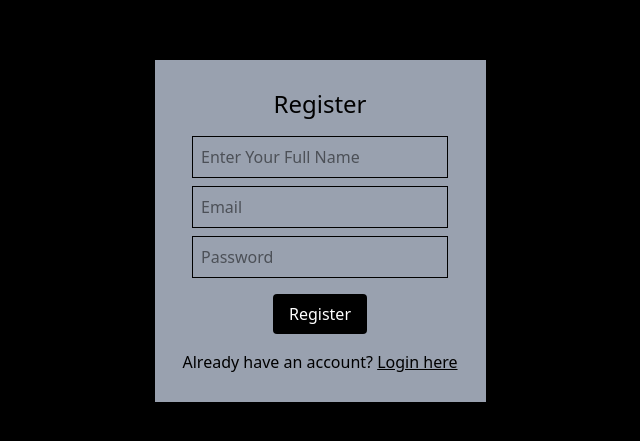
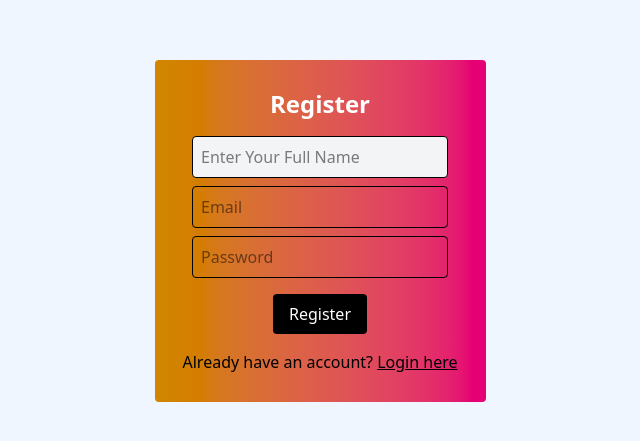
Before and after one commit to krishno-roy/sicratemasssageshareapps, a React (Vite) app: page /register in a window 1280 px wide. Shown: the part 169-610 px from the top of the page, without its empty margins (320-960 px from the left). Built offline with nearby package versions, Linux system fonts and the light colour scheme.

Commit message:
Initial commit

```diff
--- a/src/pages/Login.jsx
+++ b/src/pages/Login.jsx
@@ -18,22 +18,22 @@ const Login = () => {
   };
 
   return (
-    <div className="min-h-screen flex justify-center items-center bg-black">
-      <div className="flex flex-col items-center p-5 shadow-md  bg-gray-400">
-        <h2 className="text-2xl mb-4">Login</h2>
+    <div className="min-h-screen flex justify-center items-center bg-blue-50">
+      <div className="flex flex-col items-center p-5 shadow-md bg-gradient-to-r from-yellow-600 to-pink-600">
+        <h2 className="text-2xl mb-4 font-bold text-white">Login</h2>
         <input
           type="email"
           placeholder="Email"
           value={email}
           onChange={(e) => setEmail(e.target.value)}
-          className="border p-2 mb-2 w-64"
+          className="border p-2 mb-2 w-64 focus:outline-none rounded"
         />
         <input
           type="password"
           placeholder="Password"
           value={password}
           onChange={(e) => setPassword(e.target.value)}
-          className="border p-2 mb-4 w-64"
+          className="border p-2 mb-4 w-64 focus:outline-none rounded"
         />
         <button
           onClick={handleLogin}
@@ -41,7 +41,7 @@ const Login = () => {
         >
           Login
         </button>
-        <p className="mt-4">
+        <p className="mt-4 ">
           Don't have an account?{" "}
           <Link to="/register" className="text-black underline">
             Register here
--- a/src/pages/Register.jsx
+++ b/src/pages/Register.jsx
@@ -20,29 +20,29 @@ const Register = () => {
   };
 
   return (
-    <div className="min-h-screen flex justify-center items-center bg-black">
-      <div className="flex flex-col items-center bg-gray-400 p-7 ">
-        <h2 className="text-2xl mb-4">Register</h2>
+    <div className="min-h-screen flex justify-center items-center bg-blue-50 ">
+      <div className="flex flex-col items-center bg-gray-400 p-7 rounded bg-gradient-to-r from-yellow-600 to-pink-600">
+        <h2 className="text-2xl mb-4 text-white font-bold">Register</h2>
         <input
           type="text"
           placeholder="Enter Your Full Name"
           value={name}
           onChange={(e) => setName(e.target.value)}
-          className="border p-2 mb-2 w-64 focus:outline-none"
+          className="border p-2 mb-2 w-64 focus:outline-none bg-gray-100 rounded"
         />
         <input
           type="email"
           placeholder="Email"
           value={email}
           onChange={(e) => setEmail(e.target.value)}
-          className="border p-2 mb-2 w-64 focus:outline-none"
+          className="border p-2 mb-2 w-64 focus:outline-none rounded"
         />
         <input
           type="password"
           placeholder="Password"
           value={password}
           onChange={(e) => setPassword(e.target.value)}
-          className="border p-2 mb-4 w-64 focus:outline-none"
+          className="border p-2 mb-4 w-64 focus:outline-none rounded"
         />
         <button
           onClick={handleRegister}
```
